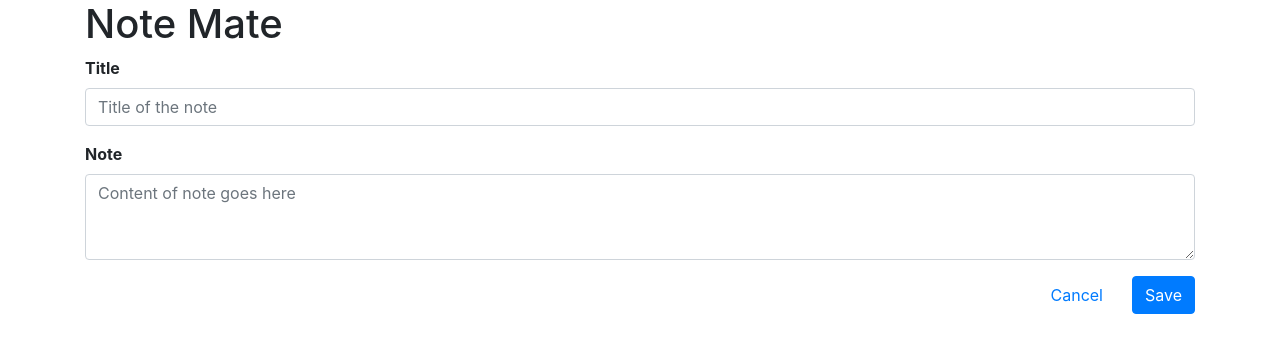
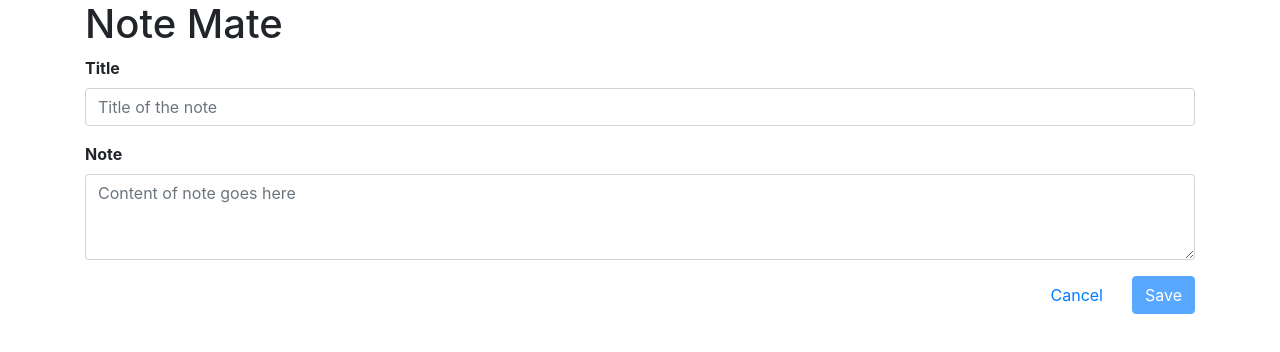
Before and after one commit to thisisabhinay/angular-notes, an Angular app: page /1 in a window 1280 px wide. Shown: the top 352 px of the page. Built offline with nearby package versions, Linux system fonts and the light colour scheme.

Commit message:
Disables submit if Note is invalid

```diff
--- a/src/app/pages/note-details/note-details.component.html
+++ b/src/app/pages/note-details/note-details.component.html
@@ -13,7 +13,7 @@
             </div>
             <div class="form-group float-right">
                 <button type="submit" class="btn btn-link">Cancel</button>
-                <button type="submit" class="btn btn-primary">Save</button>
+                <button type="submit" class="btn btn-primary" [disabled]="!noteForm.valid">Save</button>
             </div>
         </form>
     </div>
```
